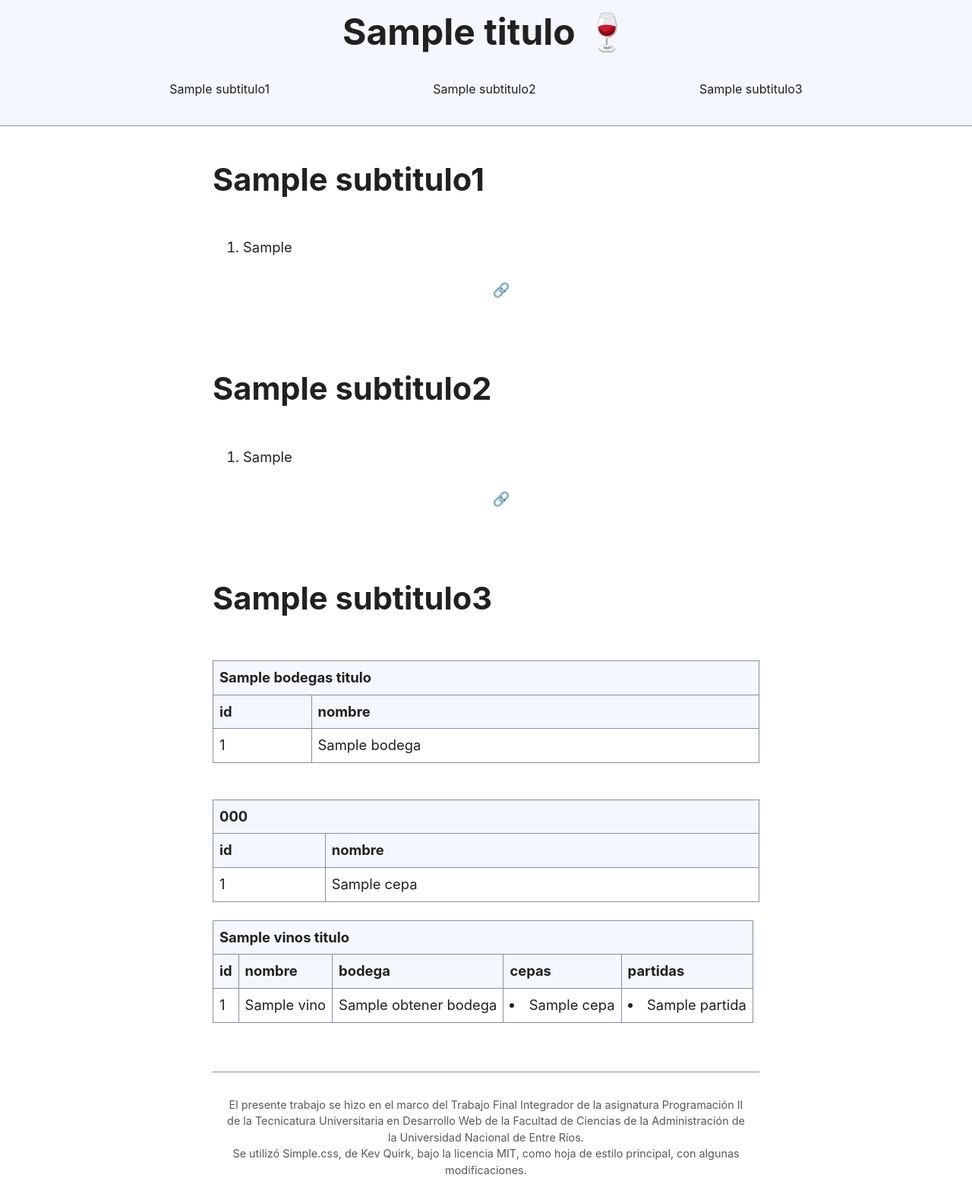
After one commit to MauroRoth/uner-tudw-programacion2-tpi, a Flask app: template templates/busqueda.html in a window 1280 px wide. The commit adds this page. Shown: the whole page at 76% size. Run offline with Flask 3, Linux system fonts and the light colour scheme; the template is opened without the code that fills it: most values are stand-ins (such as "Sample title", 1, 10 or a date in 2020).

Commit message:
séptimo commit: algunos tímidos intentos de refactorizar el código, de darle orden, de agregar un formaulario para interactuar.

```diff
--- a/main.py
+++ b/main.py
@@ -2,10 +2,11 @@
 from flask import Flask, render_template
 from flask_restful import Api
 
-from vinoteca import Vinoteca
-
 # API
 from recursos import *
+
+# Vinoteca
+from vinoteca import Vinoteca
 
 if __name__ == "__main__":
 
@@ -13,7 +14,7 @@ if __name__ == "__main__":
 
     app = Flask(__name__)
 
-    @app.route("/")
+    @app.route("/", methods=['GET'])
     def home():
         urls = [
             'http://127.0.0.1:5000/api/bodegas/a0900e61-0f72-67ae-7e9d-4218da29b7d8',
@@ -46,13 +47,11 @@ if __name__ == "__main__":
         bodegas_titulo = (list(Vinoteca.obtenerTodos().keys()))[0]
         cepas_titulo = (list(Vinoteca.obtenerTodos().keys()))[1]
         vinos_titulo = (list(Vinoteca.obtenerTodos().keys()))[2]
-
         bodegas = Vinoteca.obtenerBodegas()
         cepas = Vinoteca.obtenerCepas()
         vinos = Vinoteca.obtenerVinos()
-
         return render_template(
-            'index.html',
+            'home.html',
             titulo = 'VINOTECA',
             subtitulo1 =' Recursos Solicitados',
             recursos_solicitados = recursos_solicitados,
@@ -64,7 +63,14 @@ if __name__ == "__main__":
             vinos_titulo = vinos_titulo,
             bodegas = bodegas,
             cepas = cepas,
-            vinos = vinos)
+            vinos = vinos
+            )
+
+
+
+
+
+
 
     # API RESTful
     api = Api(app)
--- /dev/null
+++ b/templates/base.html
@@ -0,0 +1,34 @@
+<!DOCTYPE html>
+<html lang="en">
+<head>
+    <meta charset="UTF-8">
+    <meta name="viewport" content="width=device-width, initial-scale=1.0">
+    <title>Vinoteca</title>
+    <link rel="stylesheet" type="text/css" href="/static/styles.css">
+    <link rel="shortcut icon" href="/static/icons8-vino-y-copa-64.png" type="image/x-icon">
+</head>
+<body>
+  <header>
+    <h1>{{ titulo }} 🍷</h1>
+    <nav>
+      <ul style="display: flex; flex-direction: row; justify-content: space-evenly;">
+        <li>{{subtitulo1}}</li>
+        <li>{{subtitulo2}}</li>
+        <li>{{subtitulo3}}</li>
+      </ul>
+    </nav>
+  </header>
+
+  {% block contenido %}
+
+  {% endblock contenido %}
+
+  <footer>
+    El presente trabajo se hizo en el marco del Trabajo Final Integrador de la asignatura Programación II de la Tecnicatura Universitaria en Desarrollo Web de la Facultad de Ciencias de la Administración de la Universidad Nacional de Entre Ríos.
+    <br>
+    Se utilizó Simple.css, de Kev Quirk, bajo la licencia MIT, como hoja de estilo principal, con algunas modificaciones.
+  </footer>
+  <figure>
+
+</body>
+</html>
--- /dev/null
+++ b/templates/busqueda.html
@@ -0,0 +1,107 @@
+{% extends 'base.html' %}
+
+{% block contenido %}
+    <h2>{{ subtitulo1 }}</h2>
+    <ol>
+      {% for d,u in recursos_solicitados %}
+        <li style="text-align: justify;">
+          {{ d }}<br><br>
+          <a href="{{ u }}">
+            <div style="text-align: center;">
+              <b>{{ u[21::] }} 🔗</b>
+            </div>
+          </a>
+        </li><br>
+      {% endfor %}
+    </ol>
+
+    <h2>{{ subtitulo2 }}</h2>
+    <ol>
+      {% for d,u in otros_recursos %}
+        <li style="text-align: justify;">
+          {{ d }}<br><br>
+          <a href="{{ u }}">
+            <div style="text-align: center;">
+              <b>{{ u[21::] }} 🔗</b>
+            </div>
+          </a>
+        </li><br>
+      {% endfor %}
+    </ol>
+
+    <h2>{{ subtitulo3 }}</h2>
+    <table class="bodegas">
+      <tr>
+        <th colspan="2">
+          {{ bodegas_titulo }}
+        </th>
+      </tr>
+      <tr>
+        <th>id</th>
+        <th>nombre</th>
+      </tr>
+      {% for bodega in bodegas %}
+        <tr>
+          <td>{{ bodega.obtenerId() }}</td>
+          <td>{{ bodega.obtenerNombre() }}</td>
+        </tr>
+      {% endfor %}
+    </table>
+
+    <table class="cepas">
+      <tr>
+        <th colspan="2">
+          {{ cepas_titulo }}
+        </th>
+      </tr>
+      <tr>
+        <th>id</th>
+        <th>nombre</th>
+      </tr>
+      {% for cepa in cepas %}
+        <tr>
+          <td>{{ cepa.obtenerId() }}</td>
+          <td>{{ cepa.obtenerNombre() }}</td>
+        </tr>
+      {% endfor %}
+    </table>
+
+    <figure>
+    <table class="vinos">
+        <tr>
+          <th colspan="5">
+            {{ vinos_titulo }}
+          </th>
+        </tr>
+        <tr>
+          <th>id</th>
+          <th>nombre</th>
+          <th>bodega</th>
+          <th>cepas</th>
+          <th>partidas</th>
+        </tr>
+        {% for vino in vinos %}
+        <tr>
+          <td>{{ vino.obtenerId() }}</td>
+          <td>{{ vino.obtenerNombre() }}</td>
+          <td>{{ vino.obtenerBodega().obtenerNombre() }}</td>
+          <td>
+            {% for cepa in vino.obtenerCepas() %}
+              <li> {{ cepa.obtenerNombre() }} </li>
+            {% endfor %}
+          </td>
+          <td>
+            {% for partida in vino.obtenerPartidas() %}
+              <li> {{ partida }} </li>
+            {% endfor %}
+          </td>
+        </tr>
+      {% endfor %}
+      </table>
+      </figure>
+
+     {% for f in form %}
+      <div>{{f}}</div>
+     {% endfor %}
+
+{% endblock contenido %}
```
Also changed, not shown: forms.py (added, +19 -0 lines), recursos.py (+0 -10 lines), templates/home.html (renamed from templates/index.html, +6 -27 lines), home.py (added), 1 other file.
